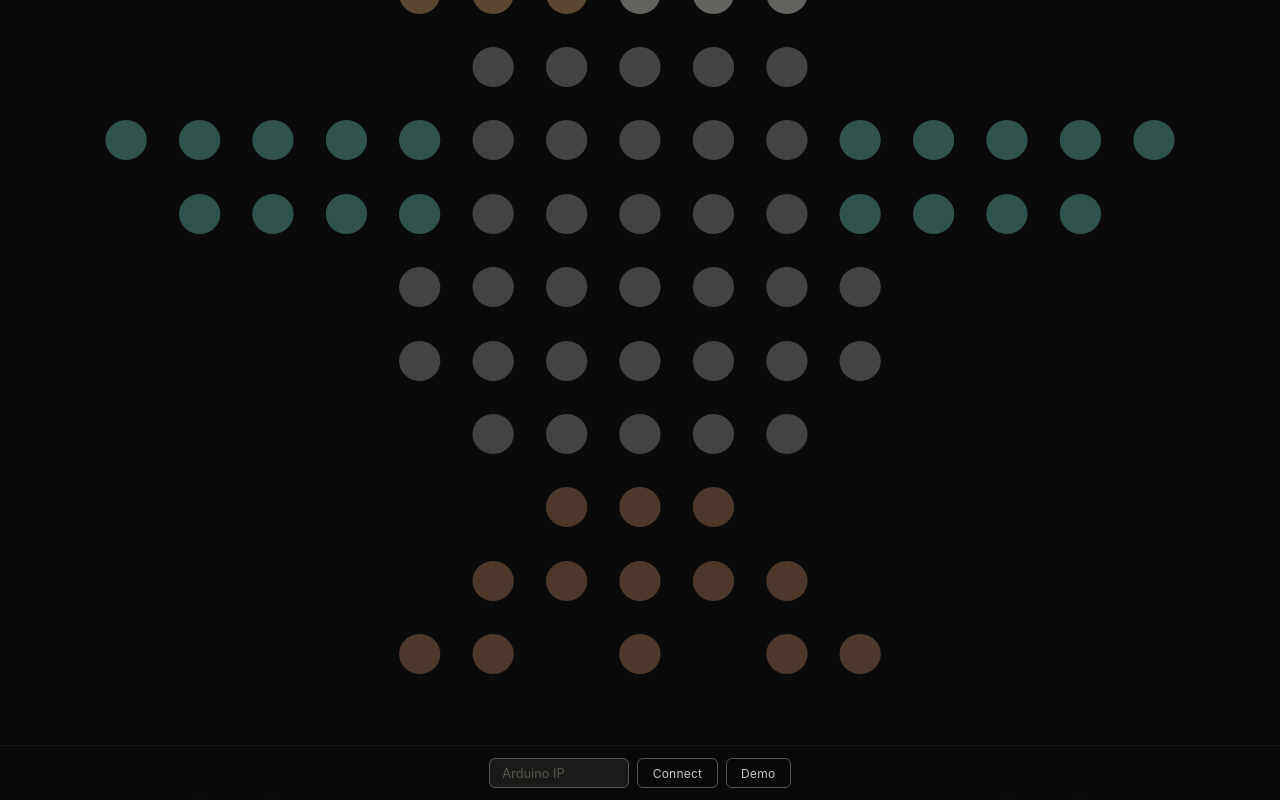
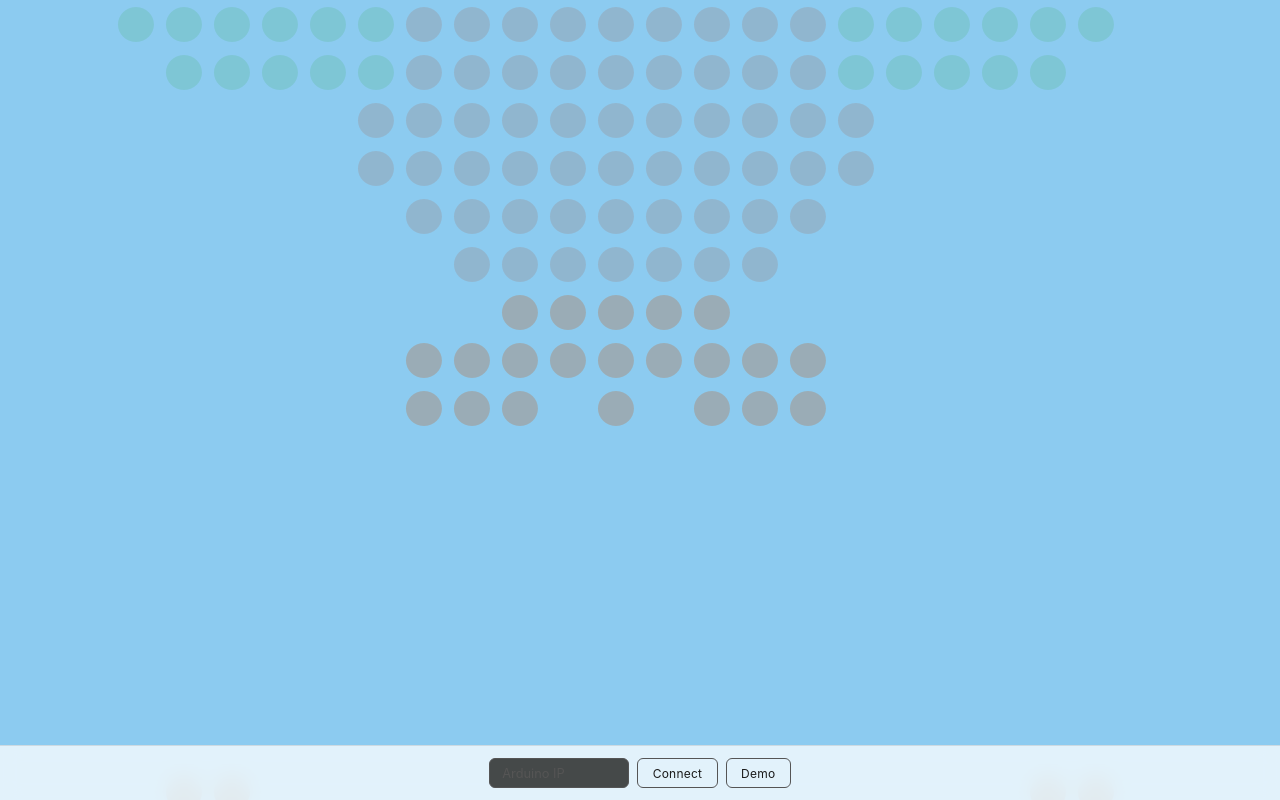
Before and after one commit to andmaf/songbird, a plain HTML site: page index.html in a window 1280 px wide. Drawn offline with nearby package versions, Linux system fonts and the light colour scheme.

Commit message:
Fixed UI spacing issues

```diff
--- a/bird-app.js
+++ b/bird-app.js
@@ -229,6 +229,66 @@
         }
     }
 
+    // ─── Time-of-day sky ────────────────────
+    // [hour, r, g, b] — real sky colors
+    const SKY_STOPS = [
+        [ 0,  10,  10,  35],   // midnight — deep navy
+        [ 5,  26,  26,  61],   // pre-dawn — dark blue
+        [ 6, 212, 130,  90],   // dawn — orange-pink
+        [ 7, 155, 195, 220],   // early morning — pale blue
+        [10, 135, 195, 235],   // morning — sky blue
+        [12, 145, 210, 245],   // noon — bright sky
+        [16, 135, 195, 230],   // afternoon — sky blue
+        [18, 220, 140,  70],   // sunset — golden orange
+        [19, 180,  70,  50],   // deep sunset — red-orange
+        [20,  60,  40,  90],   // dusk — purple
+        [22,  15,  15,  45],   // night — dark navy
+        [24,  10,  10,  35],   // midnight wrap
+    ];
+
+    function lerpStops(stops, t) {
+        let lo = stops[0], hi = stops[1];
+        for (let i = 1; i < stops.length; i++) {
+            if (t < stops[i][0]) { hi = stops[i]; break; }
+            lo = stops[i];
+        }
+        const span = hi[0] - lo[0];
+        const f = span > 0 ? (t - lo[0]) / span : 0;
+        return [
+            Math.round(lo[1] + (hi[1] - lo[1]) * f),
+            Math.round(lo[2] + (hi[2] - lo[2]) * f),
+            Math.round(lo[3] + (hi[3] - lo[3]) * f),
+        ];
+    }
+
+    function updateSkyColor() {
+        const now = new Date();
+        const t = now.getHours() + now.getMinutes() / 60;
+        const [r, g, b] = lerpStops(SKY_STOPS, t);
+
+        // Background
+        const bg = `rgb(${r},${g},${b})`;
+        document.documentElement.style.setProperty('--bg', bg);
+        document.querySelector('meta[name="theme-color"]').content = bg;
+
+        // Perceived luminance (0–1)
+        const lum = (0.299 * r + 0.587 * g + 0.114 * b) / 255;
+
+        // Adapt text and UI to background brightness
+        if (lum > 0.45) {
+            document.documentElement.style.setProperty('--fg', '#1a1a1a');
+            document.documentElement.style.setProperty('--dim', '#555');
+            document.documentElement.style.setProperty('--bar-bg', 'rgba(255,255,255,0.75)');
+        } else {
+            document.documentElement.style.setProperty('--fg', '#c8c8c0');
+            document.documentElement.style.setProperty('--dim', '#555550');
+            document.documentElement.style.setProperty('--bar-bg', 'rgba(10,10,10,0.95)');
+        }
+    }
+
+    updateSkyColor();
+    setInterval(updateSkyColor, 60000);
+
     // ─── Init ───────────────────────────────
     setState(STATES.IDLE);
 
--- a/bird.css
+++ b/bird.css
@@ -7,9 +7,10 @@
 }
 
 :root {
-    --bg: #0a0a0a;
+    --bg: #0a0a23;
     --fg: #c8c8c0;
     --dim: #555550;
+    --bar-bg: rgba(10,10,10,0.95);
     --accent: #d4a574;
     --accent-dim: #a07850;
 
@@ -25,9 +26,9 @@
     --success: #4a9;
     --error: #c55;
 
-    /* Grid sizing — fills viewport width minus 1rem each side */
-    --dot-size: calc((100vw - 2rem) / 17);
-    --dot-gap: 0px;
+    /* Grid sizing — single value controls everything */
+    --dot-size: 3rem;
+    --dot-gap: 0rem;
 }
 
 html, body {
@@ -85,7 +86,7 @@
     display: flex;
     align-items: center;
     justify-content: center;
-    font-size: calc(var(--dot-size) * 0.75);
+    font-size: var(--dot-size);
     line-height: 1;
     transition: transform 0.15s, opacity 0.15s, color 0.2s, text-shadow 0.2s;
 }
@@ -262,7 +263,7 @@
     justify-content: center;
     gap: 0.5rem;
     padding: 0.75rem 1rem;
-    background: rgba(10, 10, 10, 0.95);
+    background: var(--bar-bg);
     backdrop-filter: blur(10px);
     -webkit-backdrop-filter: blur(10px);
     border-top: 1px solid rgba(85, 85, 80, 0.15);
@@ -344,11 +345,3 @@
 .idle .nest-part {
     opacity: 0.3;
 }
-
-
-/* ─── Dark mode enhancements ────────────── */
-@media (prefers-color-scheme: dark) {
-    :root {
-        --bg: #050505;
-    }
-}
--- a/raster-art.js
+++ b/raster-art.js
@@ -4,9 +4,9 @@
 const RasterArt = (() => {
 
     // ─── Configuration ────────────────────────────────────────
-    const GRID_COLS = 17;
-    const GRID_ROWS = 15;
-    const DOT_SIZE = 18;
+    const GRID_COLS = 30;
+    const GRID_ROWS = 25;
+    const DOT_SIZE = 20;
 
     // Dot shapes (Unicode characters)
     const SHAPES = ['●', '■', '▲', '◆', '✦'];
@@ -38,72 +38,112 @@
     const T = 'tail';
     const N = 'nest';
 
-    // ─── Bird shape definition (17 wide x 15 tall) ───────────
+    // ─── Bird shape definition (30 wide x 25 tall) ────────────
     const BIRD_MAP = [
-        // Row 0 (empty top)
-        [_,_,_,_,_,_,_,_,_,_,_,_,_,_,_,_,_],
-        // Row 1 (top of head - beak)
-        [_,_,_,_,_,_,_,B,B,B,_,_,_,_,_,_,_],
-        // Row 2 (beak + eye)
-        [_,_,_,_,_,B,B,B,E,E,E,_,_,_,_,_,_],
-        // Row 3 (neck)
-        [_,_,_,_,_,_,O,O,O,O,O,_,_,_,_,_,_],
-        // Row 4 (upper body + wings)
-        [_,_,_,_,W,W,O,O,O,O,O,W,W,_,_,_,_],
-        // Row 5 (body + wings)
-        [_,_,_,W,W,W,O,O,O,O,O,W,W,W,_,_,_],
-        // Row 6 (widest body + wings)
-        [_,_,W,W,W,O,O,O,O,O,O,O,W,W,W,_,_],
-        // Row 7 (body)
-        [_,_,_,W,W,O,O,O,O,O,O,O,W,W,_,_,_],
-        // Row 8 (lower body)
-        [_,_,_,_,W,O,O,O,O,O,O,O,W,_,_,_,_],
-        // Row 9 (tail start)
-        [_,_,_,_,_,_,O,O,O,O,O,_,_,_,_,_,_],
-        // Row 10 (tail)
-        [_,_,_,_,_,_,_,T,T,T,_,_,_,_,_,_,_],
-        // Row 11 (tail spread)
-        [_,_,_,_,_,_,T,T,T,T,T,_,_,_,_,_,_],
-        // Row 12 (tail tips)
-        [_,_,_,_,_,T,T,_,T,_,T,T,_,_,_,_,_],
-        // Row 13 (nest rim)
-        [_,_,N,N,_,_,_,_,_,_,_,_,_,N,N,_,_],
-        // Row 14 (nest base)
-        [_,N,N,N,N,N,N,N,N,N,N,N,N,N,N,N,_],
+        // Row 0 (empty)
+        [_,_,_,_,_,_,_,_,_,_,_,_,_,_,_,_,_,_,_,_,_,_,_,_,_,_,_,_,_,_],
+        // Row 1 (empty)
+        [_,_,_,_,_,_,_,_,_,_,_,_,_,_,_,_,_,_,_,_,_,_,_,_,_,_,_,_,_,_],
+        // Row 2 (beak top)
+        [_,_,_,_,_,_,_,_,_,_,_,B,B,B,B,B,_,_,_,_,_,_,_,_,_,_,_,_,_,_],
+        // Row 3 (beak + eye)
+        [_,_,_,_,_,_,_,_,_,B,B,B,B,B,E,E,E,E,E,_,_,_,_,_,_,_,_,_,_,_],
+        // Row 4 (neck)
+        [_,_,_,_,_,_,_,_,_,_,O,O,O,O,O,O,O,O,O,_,_,_,_,_,_,_,_,_,_,_],
+        // Row 5 (upper body + wings)
+        [_,_,_,_,_,_,_,W,W,W,O,O,O,O,O,O,O,O,O,W,W,W,_,_,_,_,_,_,_,_],
+        // Row 6 (body + wings)
+        [_,_,_,_,_,_,W,W,W,W,O,O,O,O,O,O,O,O,O,W,W,W,W,_,_,_,_,_,_,_],
+        // Row 7 (body + wider wings)
+        [_,_,_,_,_,W,W,W,W,W,O,O,O,O,O,O,O,O,O,W,W,W,W,W,_,_,_,_,_,_],
+        // Row 8 (widest body + wings)
+        [_,_,_,_,W,W,W,W,W,O,O,O,O,O,O,O,O,O,O,O,W,W,W,W,W,_,_,_,_,_],
+        // Row 9 (widest body + wings)
+        [_,_,_,_,W,W,W,W,W,O,O,O,O,O,O,O,O,O,O,O,W,W,W,W,W,_,_,_,_,_],
+        // Row 10 (body tapering)
+        [_,_,_,_,_,W,W,W,W,O,O,O,O,O,O,O,O,O,O,O,W,W,W,W,_,_,_,_,_,_],
+        // Row 11 (body tapering)
+        [_,_,_,_,_,_,W,W,W,O,O,O,O,O,O,O,O,O,O,O,W,W,W,_,_,_,_,_,_,_],
+        // Row 12 (lower body + wing edge)
+        [_,_,_,_,_,_,_,W,W,O,O,O,O,O,O,O,O,O,O,O,W,W,_,_,_,_,_,_,_,_],
+        // Row 13 (lower body)
+        [_,_,_,_,_,_,_,_,_,_,O,O,O,O,O,O,O,O,O,_,_,_,_,_,_,_,_,_,_,_],
+        // Row 14 (body bottom)
+        [_,_,_,_,_,_,_,_,_,_,_,O,O,O,O,O,O,O,_,_,_,_,_,_,_,_,_,_,_,_],
+        // Row 15 (tail narrow)
+        [_,_,_,_,_,_,_,_,_,_,_,_,T,T,T,T,T,_,_,_,_,_,_,_,_,_,_,_,_,_],
+        // Row 16 (tail spread)
+        [_,_,_,_,_,_,_,_,_,_,T,T,T,T,T,T,T,T,T,_,_,_,_,_,_,_,_,_,_,_],
+        // Row 17 (tail tips)
+        [_,_,_,_,_,_,_,_,_,_,T,T,T,_,T,_,T,T,T,_,_,_,_,_,_,_,_,_,_,_],
+        // Row 18 (empty)
+        [_,_,_,_,_,_,_,_,_,_,_,_,_,_,_,_,_,_,_,_,_,_,_,_,_,_,_,_,_,_],
+        // Row 19 (empty)
+        [_,_,_,_,_,_,_,_,_,_,_,_,_,_,_,_,_,_,_,_,_,_,_,_,_,_,_,_,_,_],
+        // Row 20 (empty)
+        [_,_,_,_,_,_,_,_,_,_,_,_,_,_,_,_,_,_,_,_,_,_,_,_,_,_,_,_,_,_],
+        // Row 21 (nest rim)
+        [_,_,_,_,_,N,N,_,_,_,_,_,_,_,_,_,_,_,_,_,_,_,_,N,N,_,_,_,_,_],
+        // Row 22 (nest base)
+        [_,_,_,_,N,N,N,N,N,N,N,N,N,N,N,N,N,N,N,N,N,N,N,N,N,N,_,_,_,_],
+        // Row 23 (nest bottom)
+        [_,_,_,_,_,_,N,N,N,N,N,N,N,N,N,N,N,N,N,N,N,N,N,N,_,_,_,_,_,_],
+        // Row 24 (empty)
+        [_,_,_,_,_,_,_,_,_,_,_,_,_,_,_,_,_,_,_,_,_,_,_,_,_,_,_,_,_,_],
     ];
 
     // Alternative: bird flying (undocked)
     const BIRD_MAP_UNDOCKED = [
         // Row 0 (empty)
-        [_,_,_,_,_,_,_,_,_,_,_,_,_,_,_,_,_],
-        // Row 1 (top of head - beak)
-        [_,_,_,_,_,_,_,B,B,B,_,_,_,_,_,_,_],
-        // Row 2 (beak + eye)
-        [_,_,_,_,_,B,B,B,E,E,E,_,_,_,_,_,_],
-        // Row 3 (neck)
-        [_,_,_,_,_,_,O,O,O,O,O,_,_,_,_,_,_],
-        // Row 4 (wings raised high)
-        [_,W,W,W,W,W,O,O,O,O,O,W,W,W,W,W,_],
-        // Row 5 (wings)
-        [_,_,W,W,W,W,O,O,O,O,O,W,W,W,W,_,_],
-        // Row 6 (body)
-        [_,_,_,_,_,O,O,O,O,O,O,O,_,_,_,_,_],
+        [_,_,_,_,_,_,_,_,_,_,_,_,_,_,_,_,_,_,_,_,_,_,_,_,_,_,_,_,_,_],
+        // Row 1 (empty)
+        [_,_,_,_,_,_,_,_,_,_,_,_,_,_,_,_,_,_,_,_,_,_,_,_,_,_,_,_,_,_],
+        // Row 2 (beak top)
+        [_,_,_,_,_,_,_,_,_,_,_,B,B,B,B,B,_,_,_,_,_,_,_,_,_,_,_,_,_,_],
+        // Row 3 (beak + eye)
+        [_,_,_,_,_,_,_,_,_,B,B,B,B,B,E,E,E,E,E,_,_,_,_,_,_,_,_,_,_,_],
+        // Row 4 (neck)
+        [_,_,_,_,_,_,_,_,_,_,O,O,O,O,O,O,O,O,O,_,_,_,_,_,_,_,_,_,_,_],
+        // Row 5 (wings raised high)
+        [_,_,_,_,W,W,W,W,W,W,O,O,O,O,O,O,O,O,O,W,W,W,W,W,W,_,_,_,_,_],
+        // Row 6 (wings)
+        [_,_,_,_,_,W,W,W,W,W,O,O,O,O,O,O,O,O,O,W,W,W,W,W,_,_,_,_,_,_],
         // Row 7 (body)
-        [_,_,_,_,_,O,O,O,O,O,O,O,_,_,_,_,_],
-        // Row 8 (lower body)
-        [_,_,_,_,_,_,O,O,O,O,O,_,_,_,_,_,_],
-        // Row 9 (tail)
-        [_,_,_,_,_,_,_,T,T,T,_,_,_,_,_,_,_],
-        // Row 10 (tail spread)
-        [_,_,_,_,_,_,T,T,T,T,T,_,_,_,_,_,_],
-        // Row 11 (tail tips)
-        [_,_,_,_,_,T,T,_,T,_,T,T,_,_,_,_,_],
-        // Row 12 (empty)
-        [_,_,_,_,_,_,_,_,_,_,_,_,_,_,_,_,_],
-        // Row 13 (nest rim)
-        [_,_,N,N,_,_,_,_,_,_,_,_,_,N,N,_,_],
-        // Row 14 (nest base)
-        [_,N,N,N,N,N,N,N,N,N,N,N,N,N,N,N,_],
+        [_,_,_,_,_,_,_,_,_,O,O,O,O,O,O,O,O,O,O,O,_,_,_,_,_,_,_,_,_,_],
+        // Row 8 (body)
+        [_,_,_,_,_,_,_,_,_,O,O,O,O,O,O,O,O,O,O,O,_,_,_,_,_,_,_,_,_,_],
+        // Row 9 (lower body)
+        [_,_,_,_,_,_,_,_,_,_,O,O,O,O,O,O,O,O,O,_,_,_,_,_,_,_,_,_,_,_],
+        // Row 10 (body bottom)
+        [_,_,_,_,_,_,_,_,_,_,_,O,O,O,O,O,O,O,_,_,_,_,_,_,_,_,_,_,_,_],
+        // Row 11 (tail narrow)
+        [_,_,_,_,_,_,_,_,_,_,_,_,T,T,T,T,T,_,_,_,_,_,_,_,_,_,_,_,_,_],
+        // Row 12 (tail spread)
+        [_,_,_,_,_,_,_,_,_,_,T,T,T,T,T,T,T,T,T,_,_,_,_,_,_,_,_,_,_,_],
+        // Row 13 (tail tips)
+        [_,_,_,_,_,_,_,_,_,_,T,T,T,_,T,_,T,T,T,_,_,_,_,_,_,_,_,_,_,_],
+        // Row 14 (empty)
+        [_,_,_,_,_,_,_,_,_,_,_,_,_,_,_,_,_,_,_,_,_,_,_,_,_,_,_,_,_,_],
+        // Row 15 (empty)
+        [_,_,_,_,_,_,_,_,_,_,_,_,_,_,_,_,_,_,_,_,_,_,_,_,_,_,_,_,_,_],
+        // Row 16 (empty)
+        [_,_,_,_,_,_,_,_,_,_,_,_,_,_,_,_,_,_,_,_,_,_,_,_,_,_,_,_,_,_],
+        // Row 17 (empty)
+        [_,_,_,_,_,_,_,_,_,_,_,_,_,_,_,_,_,_,_,_,_,_,_,_,_,_,_,_,_,_],
+        // Row 18 (empty)
+        [_,_,_,_,_,_,_,_,_,_,_,_,_,_,_,_,_,_,_,_,_,_,_,_,_,_,_,_,_,_],
+        // Row 19 (empty)
+        [_,_,_,_,_,_,_,_,_,_,_,_,_,_,_,_,_,_,_,_,_,_,_,_,_,_,_,_,_,_],
+        // Row 20 (empty)
+        [_,_,_,_,_,_,_,_,_,_,_,_,_,_,_,_,_,_,_,_,_,_,_,_,_,_,_,_,_,_],
+        // Row 21 (nest rim)
+        [_,_,_,_,_,N,N,_,_,_,_,_,_,_,_,_,_,_,_,_,_,_,_,N,N,_,_,_,_,_],
+        // Row 22 (nest base)
+        [_,_,_,_,N,N,N,N,N,N,N,N,N,N,N,N,N,N,N,N,N,N,N,N,N,N,_,_,_,_],
+        // Row 23 (nest bottom)
+        [_,_,_,_,_,_,N,N,N,N,N,N,N,N,N,N,N,N,N,N,N,N,N,N,_,_,_,_,_,_],
+        // Row 24 (empty)
+        [_,_,_,_,_,_,_,_,_,_,_,_,_,_,_,_,_,_,_,_,_,_,_,_,_,_,_,_,_,_],
     ];
 
     // ─── Rendering ────────────────────────────────────────────
```
